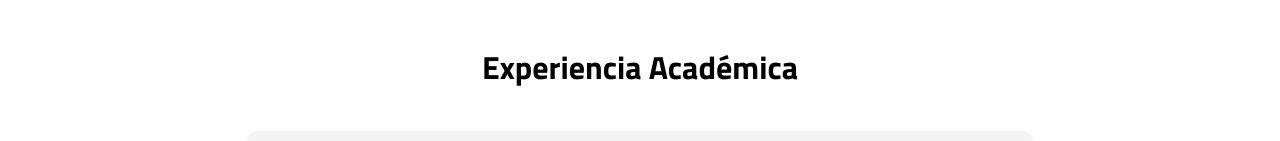
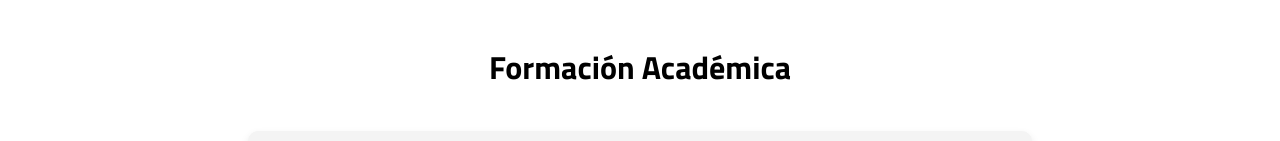
Before and after one commit to 85juanzz/hoja-de-vida, a plain HTML site: page formacion-academica.html in a window 1280 px wide. Shown: the part 178-319 px from the top of the page. Drawn offline with Linux system fonts and the light colour scheme.

Commit message:
Update formacion-academica.html

```diff
--- a/formacion-academica.html
+++ b/formacion-academica.html
@@ -3,7 +3,7 @@
 <head>
     <meta charset="UTF-8">
     <meta name="viewport" content="width=device-width, initial-scale=1.0">
-    <title>Experiencia Académica - Juan Martinez</title>
+    <title>Formación Académica - Juan Martinez</title>
     <link rel="stylesheet" href="styles.css">
     <link href="https://fonts.googleapis.com/css2?family=Titillium+Web:wght@200;300;400;600;700&display=swap" rel="stylesheet">
 </head>
@@ -21,7 +21,7 @@
     </nav>
     <main class="main-content">
         <section id="experiencia-academica" class="section">
-            <h2 class="section-title">Experiencia Académica</h2>
+            <h2 class="section-title">Formación Académica</h2>
             <div class="academic-experience">
                 <div class="academic-item">
                     <h3>Educación Básica</h3>
```
